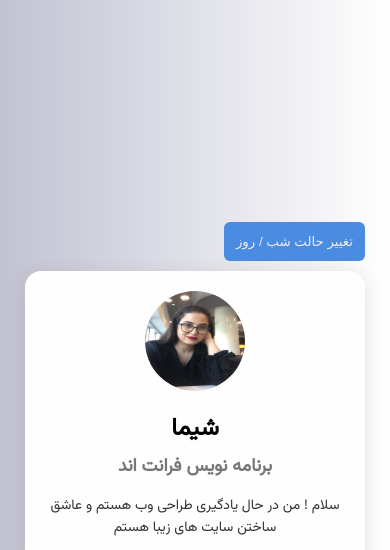
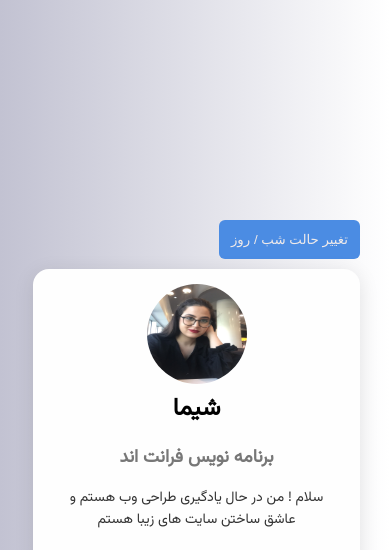
Before and after one commit to ShimaAkrami/Personal-introduction-card, a plain HTML site: page index.html in a window 390 px wide. Shown: the top 550 px of the page. Drawn offline with Linux system fonts and the light colour scheme.

Commit message:
sth changes in responsive

```diff
--- a/index.html
+++ b/index.html
@@ -7,20 +7,25 @@
     <title>کارت معرفی من</title>
     <link rel="stylesheet" href="./style.css">
     <link href="https://fonts.googleapis.com/css2?family=Vazirmatn&display=swap" rel="stylesheet">
-     <link rel="stylesheet" href="https://cdnjs.cloudflare.com/ajax/libs/font-awesome/6.5.0/css/all.min.css">
-     <link rel="stylesheet" href="./responsive.css">
+    <link rel="stylesheet" href="https://cdnjs.cloudflare.com/ajax/libs/font-awesome/6.5.0/css/all.min.css">
+    <link rel="stylesheet" href="responsive.css">
 </head>
 
 <body>
     <div class="card-wrapper">
         <div class="top-bar">
-            <button class="darkMode_button" onclick="document.body.classList.toggle('dark')">تغییر حالت شب / روز</button>
+            <button class="darkMode_button" onclick="document.body.classList.toggle('dark')">تغییر حالت شب /
+                روز</button>
         </div>
         <div class="card">
-            <img src="profile.jpg" alt="عکس من" class="avatar">
-            <h1>شیما</h1>
-            <h2>برنامه نویس فرانت اند</h2>
-            <p>سلام ! من در حال یادگیری طراحی وب هستم و عاشق ساختن سایت های زیبا هستم </p>
+            <div class="avatar">
+                <img src="profile.jpg" alt="عکس من">
+            </div>
+            <div class="text-box">
+                <h1>شیما</h1>
+                <h2>برنامه نویس فرانت اند</h2>
+                <p>سلام ! من در حال یادگیری طراحی وب هستم و عاشق ساختن سایت های زیبا هستم </p>
+            </div>
             <div class="social-links">
                 <a href="https://www.linkedin.com/in/shimaakrami/"><i class="fab fa-linkedin"></i></a>
                 <a href="https://github.com/ShimaAkrami"><i class="fab fa-github"></i> </a>
--- a/responsive.css
+++ b/responsive.css
@@ -0,0 +1,14 @@
+@media screen and (max-width:500px) {
+  .card {
+    padding: 15px;
+    width: 90%;
+    height: auto;
+  }
+  .avatar {
+    width: 80%;
+    height: 80px;
+  }
+  .social-links i {
+    font-size: 25px;
+  }
+}
--- a/style.css
+++ b/style.css
@@ -19,6 +19,9 @@ body.dark {
 }
 
 .card {
+  display: flex;
+  align-items: center;
+  flex-direction: column;
   background-color: #fefefe;
   border-radius: 16px;
   padding: 20px;
@@ -59,18 +62,27 @@ body.dark .card {
   background-color: #0d47a1;
 }
 .avatar {
-  width: 100px;
+  width: 100%;
   height: 100px;
   border-radius: 50%;
+  display: flex;
+  justify-content: center;
+}
+.avatar img{
+  width: 100px;
+  height:100px;
+  border-radius: 50%;
+}
+.text-box{
+  margin: 10px;
 }
 h1 {
-  margin: 10px 0 5px;
+
   font-size: 24px;
 }
 
 h2 {
   font-size: 18px;
-  margin: 0;
   color: #777;
 }
 body.dark h2 {
@@ -84,9 +96,9 @@ p {
 body.dark p {
   color: #f0f0f0;
 }
-.social-links{
-     display: flex;
-    justify-content: center;
+.social-links {
+  display: flex;
+  justify-content: center;
 }
 .social-links a {
   margin: 5px 5px;
@@ -94,12 +106,11 @@ body.dark p {
   border-radius: 20%;
   text-decoration: none;
   color: #1379ff;
-  font-size: 14px;
+
   transition: background-color 1s;
 }
-.social-links i{
-  font-size:20px;
-
+.social-links i {
+  font-size: 20px;
 }
 body.dark .social-links a {
   color: #90caf9;
```
